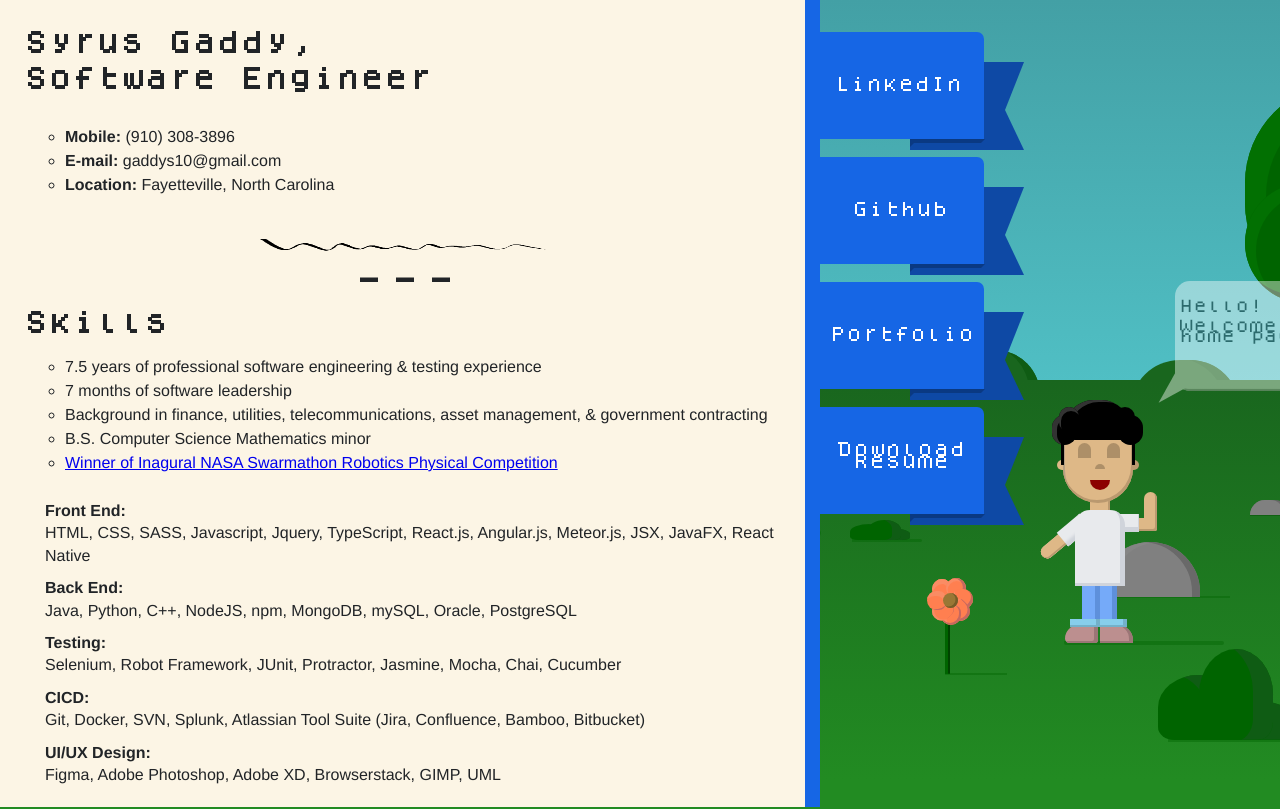
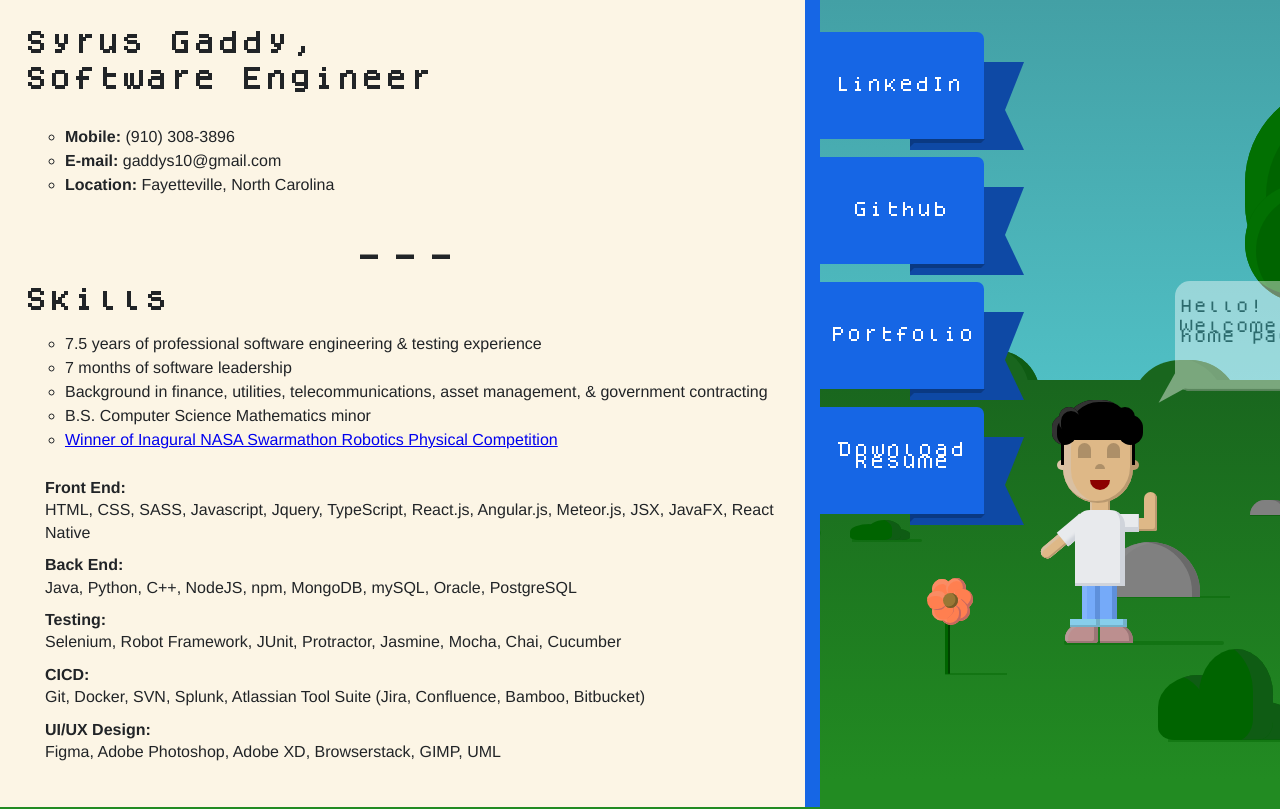
Before and after one commit to gaddys10/home-site, a React (Create React App) app: page / in a window 1280 px wide. Shown: the top 809 px of the page. Built offline with nearby package versions, Linux system fonts and the light colour scheme.

Commit message:
adjusted character highlights

```diff
--- a/src/Components/Home/Character/Character.css
+++ b/src/Components/Home/Character/Character.css
@@ -157,6 +157,7 @@
     left: 382px;
     border-top-left-radius: 45px;
     border-bottom-left-radius: 45px;
+    background-color: #dcc5a8;
 }
 
 .myrightear {
@@ -192,7 +193,7 @@
     border-color:black;
     border-top-left-radius: 35px;
     border-top-right-radius: 35px;
-    box-shadow: inset -1px -2px 0px 1px #ba996f, inset 1px 2px 0px 1px #b8a184;
+    box-shadow: inset -2px -1px 0px 1px #ba996f, inset 7px 2px 0px 1px #d9c0a2;
 }
 /*^ Head ^*/
 
@@ -201,7 +202,7 @@
     width: 20px;
     top: 330px;
     left: 415px;
-    box-shadow: inset -1px -2px 0px 1px #ba996f ;
+    box-shadow: inset -1px -2px 0px 1px #ba996f, inset 2px 1px 0px 0px #d9c0a2 ;
 }
 
 .neck_shadow {
@@ -276,7 +277,7 @@
 }
 
 .left_arm_shadow {
-    box-shadow: inset -1px 1px 0px 1px #ba996f;
+    box-shadow: inset -1px 1px 0px 1px #ba996f, inset 3px 1px 0px 0px #d9c0a2;
     animation: leftArmBreathing 3s infinite;
 }
 
@@ -429,6 +430,7 @@
     width: 35px;
     background-color: #75aaf9;
     left: 407px;
+    box-shadow: inset 5px -0px 0px 0px #83b4fd;
 }
 
 .leg_leftShadow {
@@ -468,6 +470,7 @@
 .left_shoe {
     left: 425px;
     border-top-right-radius: 15px;
+
 }
 
 .right_shoe {
@@ -475,6 +478,8 @@
     border-top-left-radius: 45px;
     border-bottom-left-radius: 15px;
     border-bottom-right-radius: 10px;
+        box-shadow: inset -3px -1px 0px 1px #9b7676, inset 3px 1px 0px 0px #b99a9a;
+
 }
 
 @keyframes speechFloat {
--- a/src/Components/Home/Tree/Tree.js
+++ b/src/Components/Home/Tree/Tree.js
@@ -13,7 +13,7 @@ class Tree extends React.Component {
         return(
             <div id = "tree">
                 <div id = "stem"></div>
-                <div id = "stemShadow"></div>
+                {/* <div id = "stemShadow"></div> */}
                 <div id = "stemHole"></div>
                 <div id = "treeTop1"></div>
                 <div id = "treeTop2"></div>
--- a/src/Components/Home/Wrapper/Wrapper.js
+++ b/src/Components/Home/Wrapper/Wrapper.js
@@ -24,7 +24,7 @@ class Wrapper extends React.Component {
                         </ul>
                     </div>
                     <br/>
-                    <img src={divida} alt="" className="divida" />
+                    {/* <img src={divida} alt="" className="divida" /> */}
                     <div className="section-divider">---</div>
                     <div className="cvBody">
                         <p className="summary-info">Skills</p>
@@ -69,8 +69,7 @@ class Wrapper extends React.Component {
                         </p>
                         <br/>
                         <br/>
-                        <img src={divida} alt="" className="divida" />
-
+                        <div className="section-divider">---</div>
 
                         <p className="experience-title">Experience</p>
 
@@ -211,7 +210,9 @@ class Wrapper extends React.Component {
                         <br/>
                         <br/>
 
-                        <img src={divida} alt="" className="divida" />
+                        {/* <img src={divida} alt="" className="divida" /> */}
+                        <div className="section-divider">---</div>
+
                         <p className="experience-title"> Education </p>
                         <span className="jobTitleContainer">
                             <h3 className= "jobTitle">B.S. Computer Science, <span className="minor">Math Minor</span> <br/> Fayetteville State University</h3>
--- a/src/Pages/Home/Home.css
+++ b/src/Pages/Home/Home.css
@@ -335,7 +335,7 @@ body {
     height: 300px;
     left: 150px;
     top: 200px;
-    box-shadow: inset 3px 0px 0px #ab5e27;
+    box-shadow: inset 5px 0px 0px #ab5e27, inset -12px 0px 0px 0px #60300d;
 }
 
 #stemShadow {
@@ -364,6 +364,7 @@ body {
     top: 190px;
     left: 130px;
     box-shadow: inset -1px 1px 0px 1px #61300e;
+    background-color: #ab5e27;
 }
 
 @keyframes treeRustle1{
```
